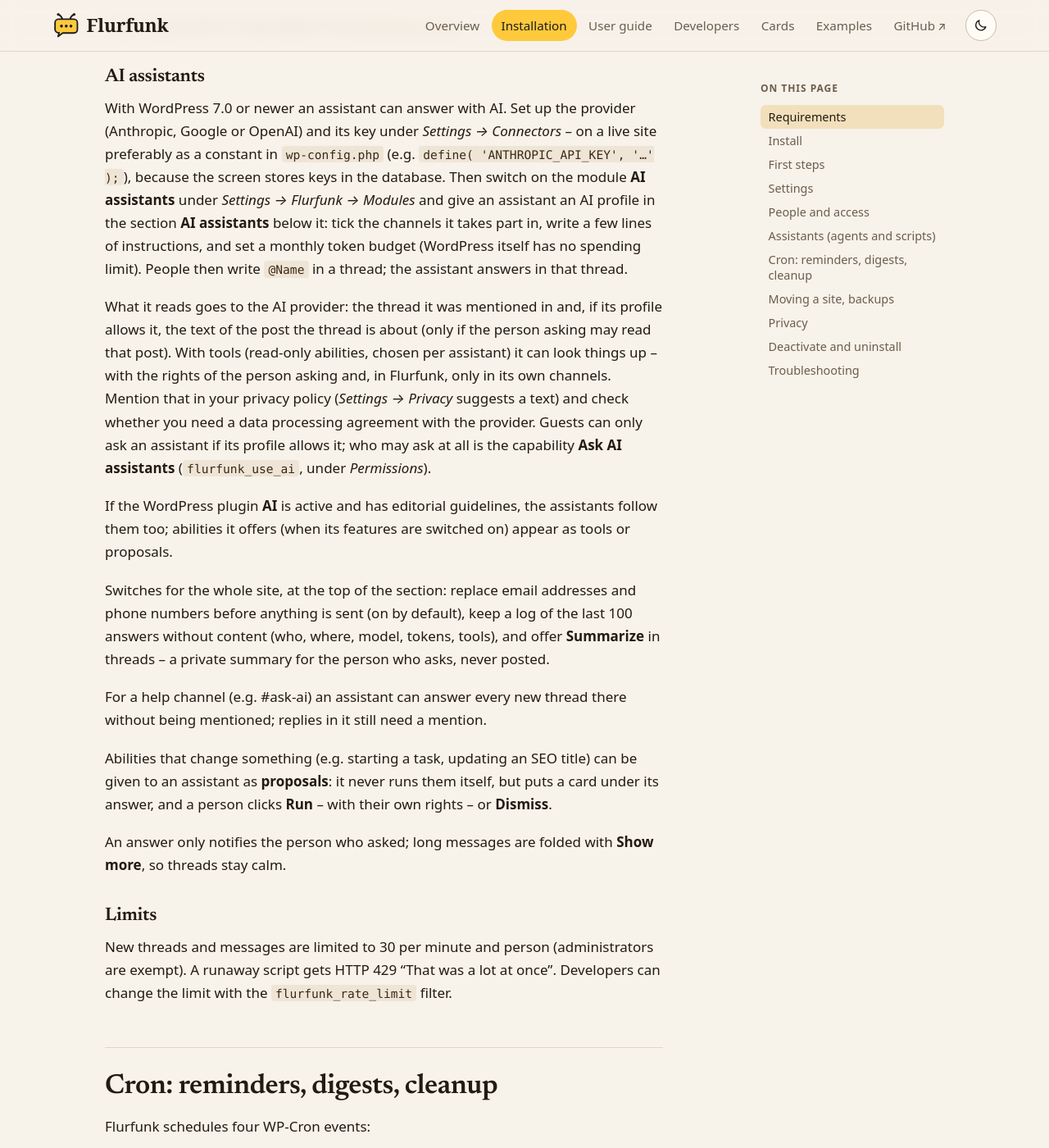
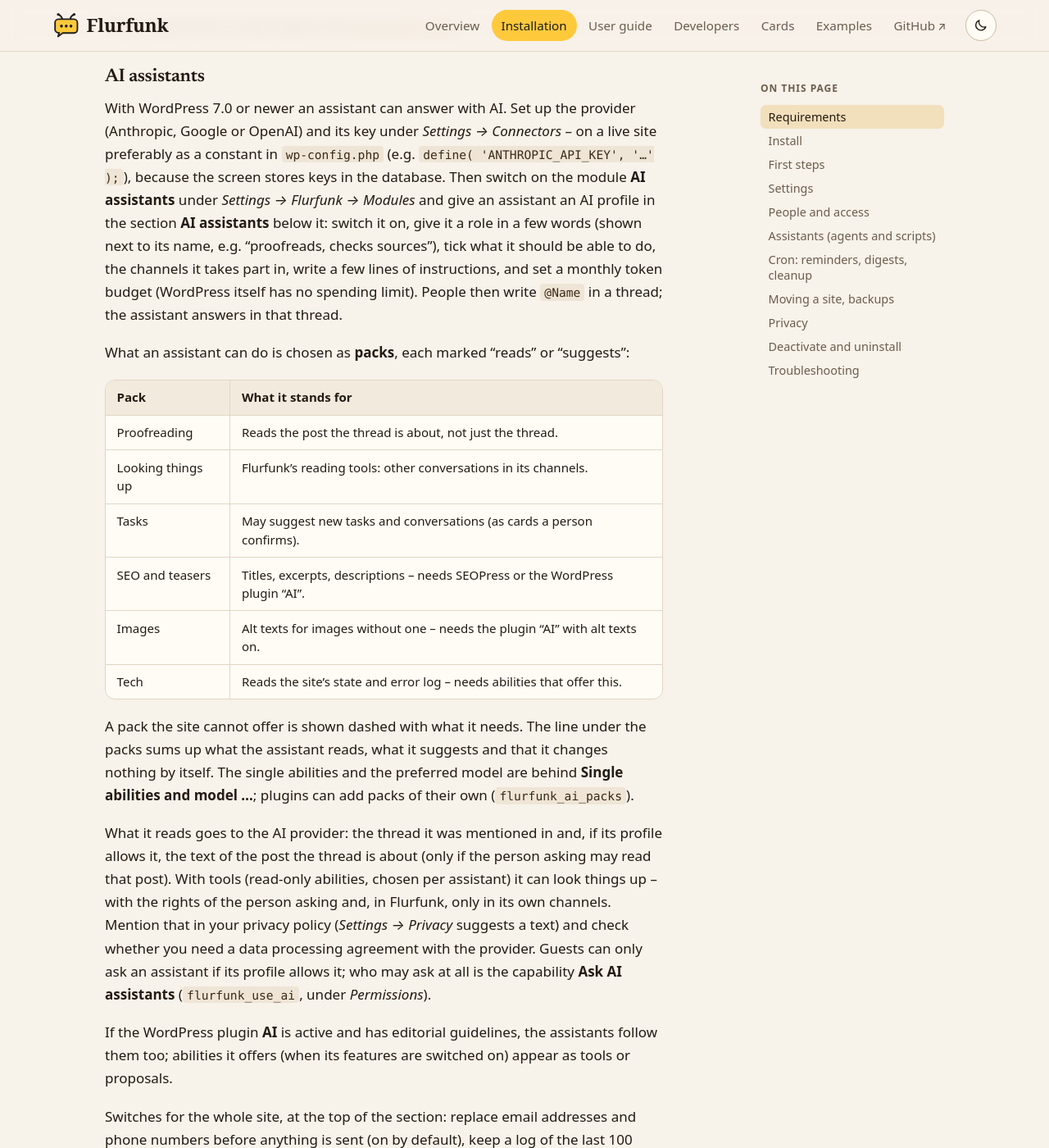
Before and after one commit to worldoptimizer/flurfunk, a Jekyll site: the page built from docs/installation.md, in a window 1280 px wide and 1400 px high, scrolled down 8716 px. Shown: the whole window at 82% size. Built offline with Jekyll 4.4.1, drawn with Linux system fonts in a browser that asks for light colours; our own code applies the rules of GitHub Pages for plain Markdown files.

Commit message:
Version 0.3.0: docs for AI assistants (feature tour, user guide, packs for admins), readme FAQ and changelog

```diff
--- a/docs/installation.md
+++ b/docs/installation.md
@@ -252,9 +252,27 @@
 or OpenAI) and its key under *Settings → Connectors* – on a live site preferably as a constant in
 `wp-config.php` (e.g. `define( 'ANTHROPIC_API_KEY', '…' );`), because the screen stores keys in the
 database. Then switch on the module **AI assistants** under *Settings → Flurfunk → Modules* and give
-an assistant an AI profile in the section **AI assistants** below it: tick the channels it takes part
-in, write a few lines of instructions, and set a monthly token budget (WordPress itself has no
-spending limit). People then write `@Name` in a thread; the assistant answers in that thread.
+an assistant an AI profile in the section **AI assistants** below it: switch it on, give it a role in
+a few words (shown next to its name, e.g. "proofreads, checks sources"), tick what it should be able
+to do, the channels it takes part in, write a few lines of instructions, and set a monthly token
+budget (WordPress itself has no spending limit). People then write `@Name` in a thread; the assistant
+answers in that thread.
+
+What an assistant can do is chosen as **packs**, each marked "reads" or "suggests":
+
+| Pack | What it stands for |
+| --- | --- |
+| Proofreading | Reads the post the thread is about, not just the thread. |
+| Looking things up | Flurfunk's reading tools: other conversations in its channels. |
+| Tasks | May suggest new tasks and conversations (as cards a person confirms). |
+| SEO and teasers | Titles, excerpts, descriptions – needs SEOPress or the WordPress plugin "AI". |
+| Images | Alt texts for images without one – needs the plugin "AI" with alt texts on. |
+| Tech | Reads the site's state and error log – needs abilities that offer this. |
+
+A pack the site cannot offer is shown dashed with what it needs. The line under the packs sums up
+what the assistant reads, what it suggests and that it changes nothing by itself. The single
+abilities and the preferred model are behind **Single abilities and model …**; plugins can add packs
+of their own (`flurfunk_ai_packs`).
 
 What it reads goes to the AI provider: the thread it was mentioned in and, if its profile allows it,
 the text of the post the thread is about (only if the person asking may read that post). With tools
```
Also changed, not shown: docs/index.md (+9 -1 lines), docs/user-guide.md (+21 -0 lines), readme.txt, 1 other file.
